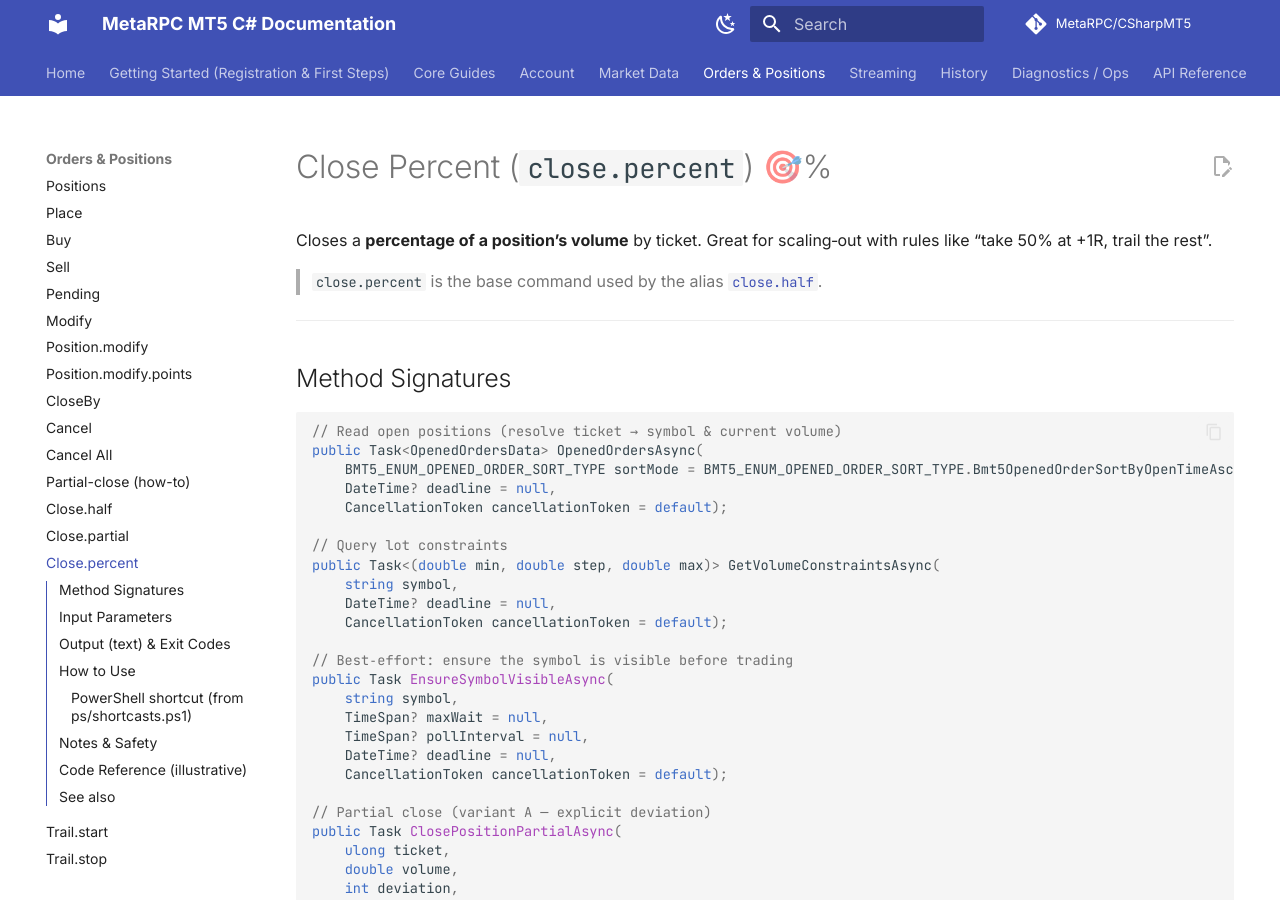
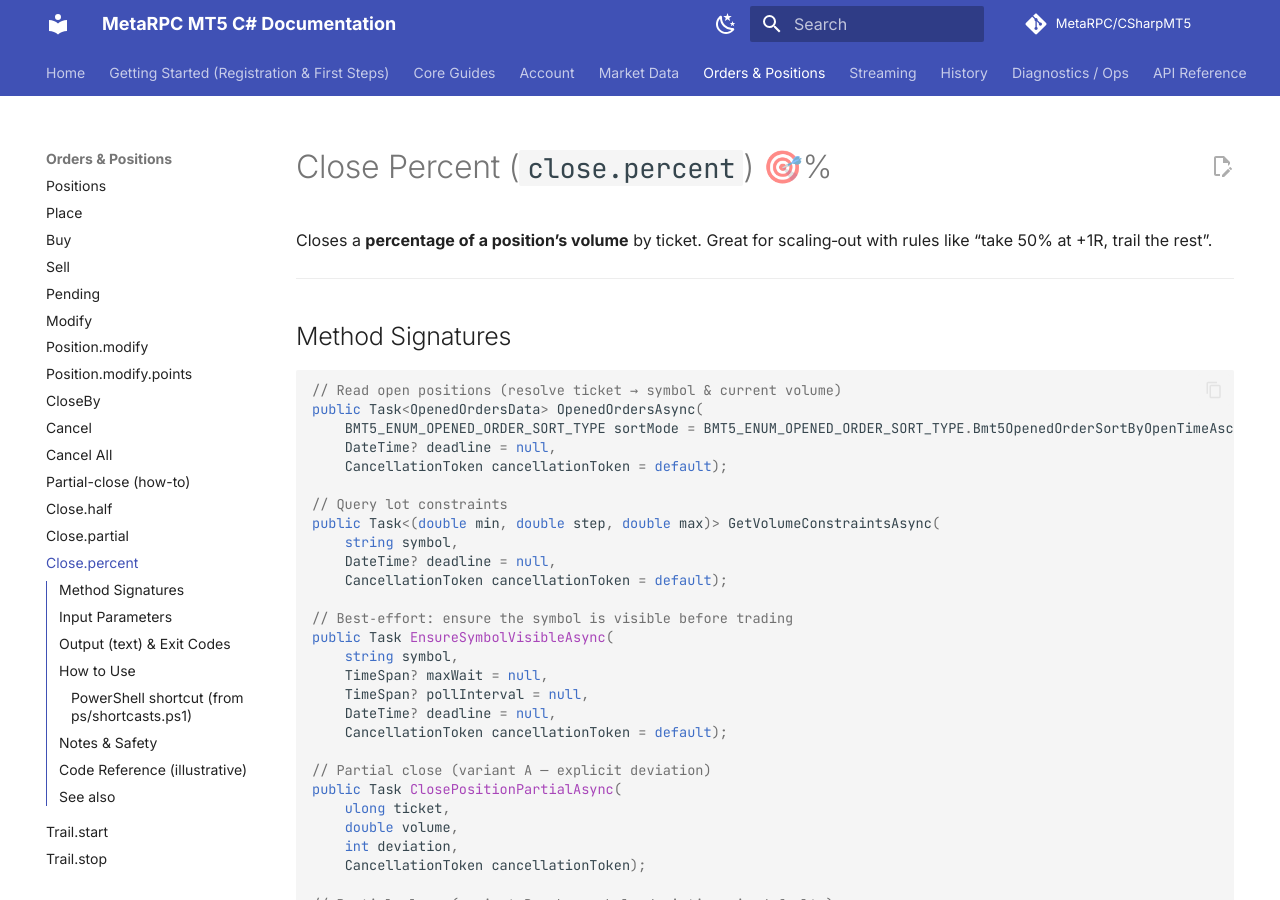
Before and after one commit to MetaRPC/CSharpMT5, an MkDocs documentation site: the page built from docs/Orders_Positions/Close.percent.md, in a window 1280 px wide and 900 px high. Built offline with MkDocs 1.6.1 and Material for MkDocs 9.7.7, drawn with Linux system fonts in a browser that asks for light colours; comment, search, counter and statistics services are not loaded.

Commit message:
Update Close.percent.md

```diff
--- a/docs/Orders_Positions/Close.percent.md
+++ b/docs/Orders_Positions/Close.percent.md
@@ -1,8 +1,6 @@
 # Close Percent (`close.percent`) 🎯%
 
 Closes a **percentage of a position’s volume** by ticket. Great for scaling‑out with rules like “take 50% at +1R, trail the rest”.
-
-> `close.percent` is the base command used by the alias [`close.half`](./Close.half.md).
 
 ---
 ## Method Signatures
```
